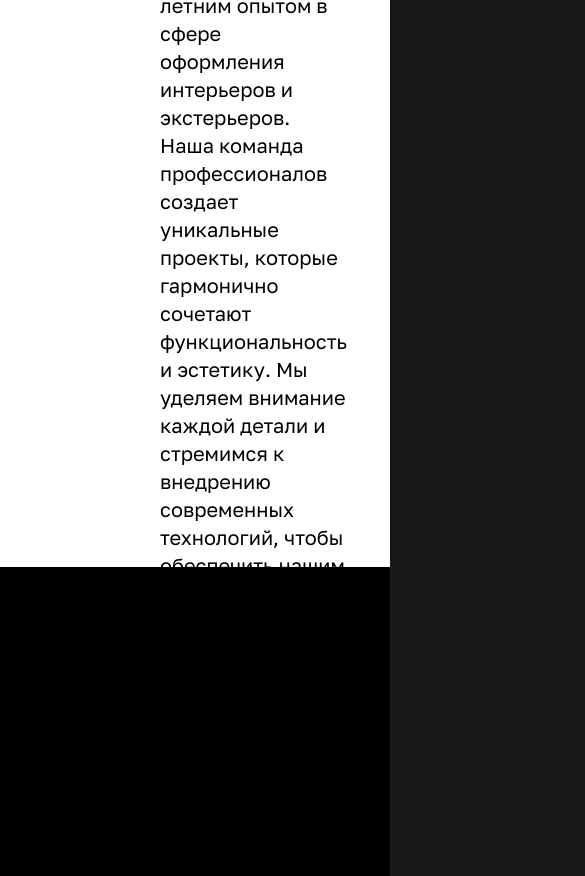
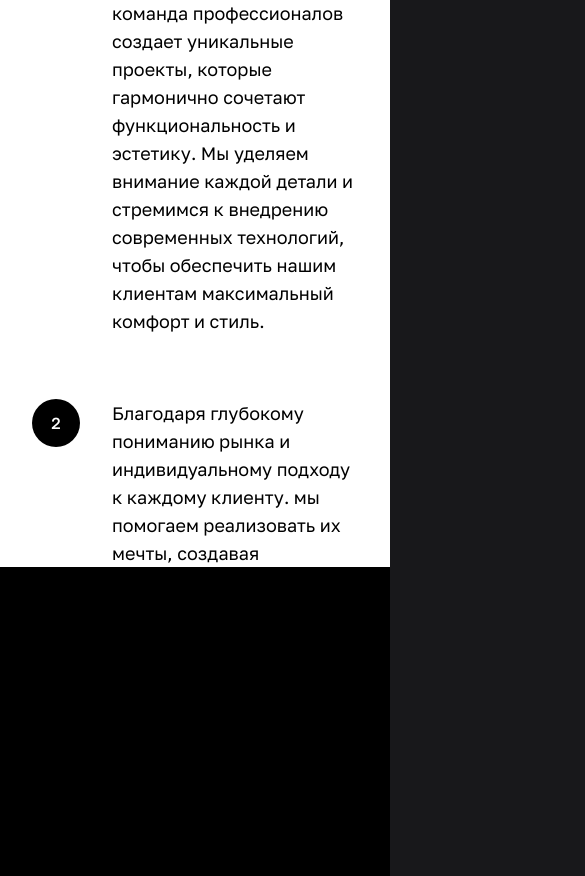
Before and after one commit to khudobin-v/ideal-design, a Next.js app: page / in a window 390 px wide. Shown: the part 1121-1997 px from the top of the page, 585 px wide, since content can reach past the window. Built offline with nearby package versions, Linux system fonts and the light colour scheme.

Commit message:
Добавление адаптивности

```diff
--- a/src/components/molecules/about-block/about-block.molecula.tsx
+++ b/src/components/molecules/about-block/about-block.molecula.tsx
@@ -2,7 +2,7 @@ import Image from "next/image";
 
 export const AboutBlock = () => {
   return (
-    <div className="flex flex-row gap-60 p-20">
+    <div className="flex flex-row gap-60 p-20 max-xl:gap-40 max-sm:p-8">
       <div className="flex flex-col gap-16">
         <h1 className="text-4xl font-semibold uppercase text-black">
           О компании
@@ -11,7 +11,7 @@ export const AboutBlock = () => {
           <div className="flex h-12 w-12 flex-shrink-0 items-center justify-center rounded-full bg-black font-medium text-white">
             1
           </div>
-          <p className="text-xl">
+          <p className="text-xl max-sm:text-lg">
             Дизайн студия IDEAL обладает более чем 1О-летним опытом в сфере
             оформления интерьеров и экстерьеров. Наша команда профессионалов
             создает уникальные проекты, которые гармонично сочетают
@@ -24,7 +24,7 @@ export const AboutBlock = () => {
           <div className="flex h-12 w-12 flex-shrink-0 items-center justify-center rounded-full bg-black font-medium text-white">
             2
           </div>
-          <p className="text-xl">
+          <p className="text-xl max-sm:text-lg">
             Благодаря глубокому пониманию рынка и индивидуальному подходу к
             каждому клиенту. мы помогаем реализовать их мечты, создавая
             пространства, отражающие их личность и образ жизни.
@@ -36,7 +36,7 @@ export const AboutBlock = () => {
         width={854}
         height={1280}
         alt="About picture"
-        className="h-[85vh]"
+        className="h-[85vh] max-lg:hidden max-md:hidden max-sm:hidden"
       />
     </div>
   );
```
